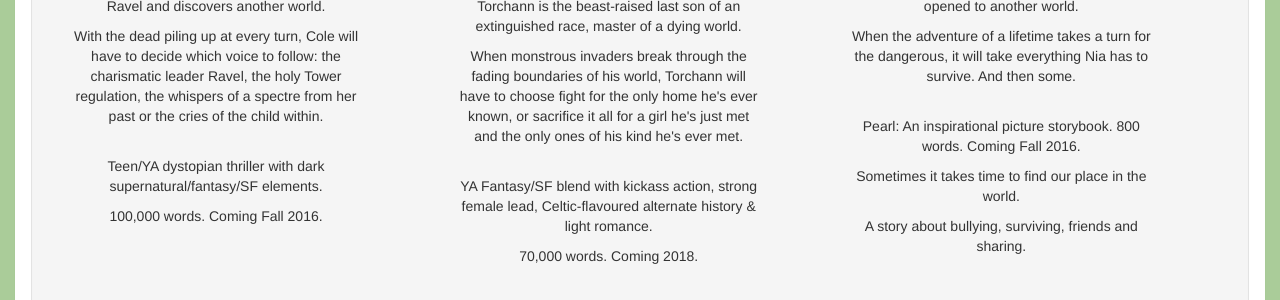
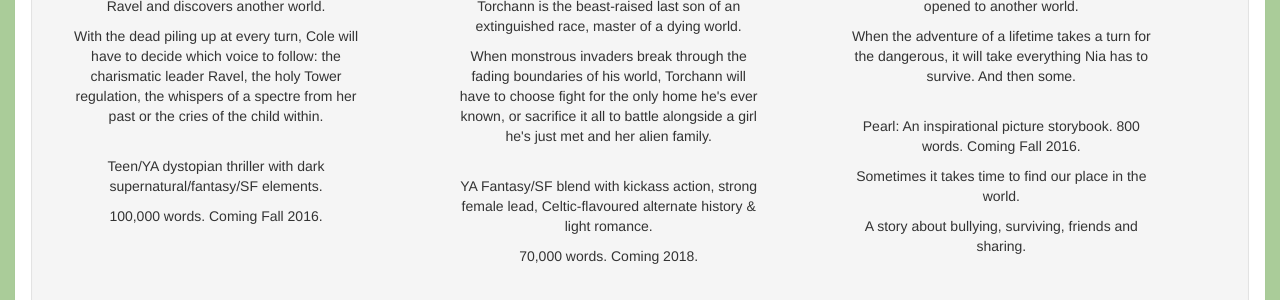
Before and after one commit to kaiewiggins/kaiewiggins.github.io, a Jekyll site: the page built from writing.html, in a window 1280 px wide and 900 px high, scrolled down 823 px. Shown: the part 212-512 px from the top of the window. Built offline with Jekyll 4.4.1, drawn with Linux system fonts in a browser that asks for light colours; nearby versions of some CDN libraries.

Commit message:
Text edits

```diff
--- a/writing.html
+++ b/writing.html
@@ -53,7 +53,7 @@ title: kaie.Writing; welcome to my world
             <p class="lead" style="display: inline-block; color: #333; margin: 0; padding: 10px; font-size: 16px; line-height: 18px;">Collapse</p>
             <p>Edana, eldest daughter of the Connarii chief, is fighting to lead her tribe through the treacherous Otherworld mists to a safe haven.</p>
             <p>Torchann is the beast-raised last son of an extinguished race, master of a dying world.</p>
-            <p>When monstrous invaders break through the fading boundaries of his world, Torchann will have to choose fight for the only home he's ever known, or sacrifice it all for a girl he's just met and the only ones of his kind he's ever met.</p>
+            <p>When monstrous invaders break through the fading boundaries of his world, Torchann will have to choose fight for the only home he's ever known, or sacrifice it all to battle alongside a girl he's just met and her alien family.</p>
             <br>
             <p>YA Fantasy/SF blend with kickass action, strong female lead, Celtic-flavoured alternate history & light romance.</p>
             <p>70,000 words. Coming 2018.</p>
```
